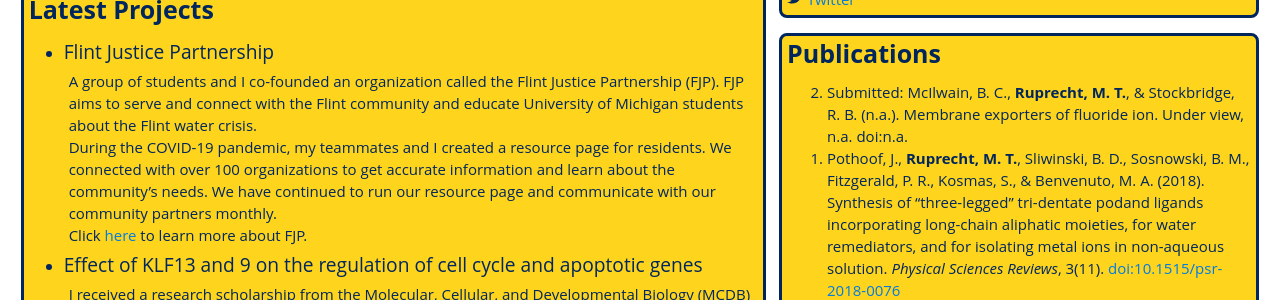
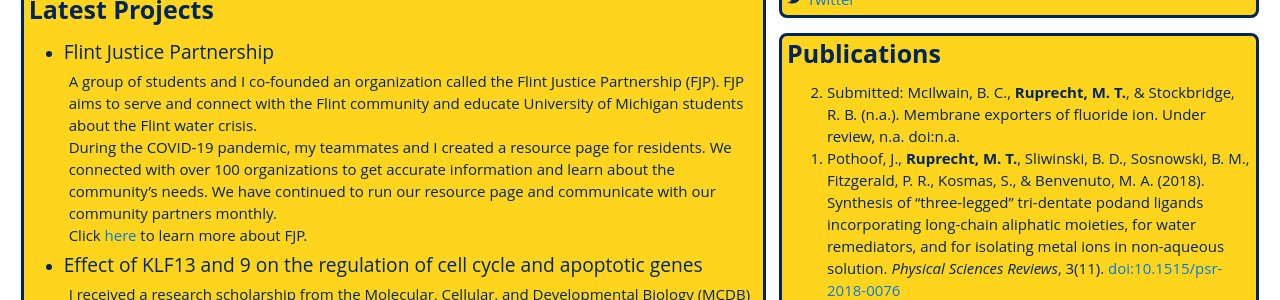
Before and after one commit to MichalRuprecht/michalruprecht.github.io, a Jekyll site: the page built from index.html, in a window 1280 px wide and 900 px high, scrolled down 1027 px. Shown: the part 178-478 px from the top of the window. Built offline with Jekyll 4.4.1, drawn with Linux system fonts in a browser that asks for light colours.

Commit message:
Update index.html

```diff
--- a/index.html
+++ b/index.html
@@ -77,7 +77,7 @@ title: Home - Michal Ruprecht
           <h2>Publications</h2>
           <h3>
             <ol reversed>
-              <li>Submitted: McIlwain, B. C., <b>Ruprecht, M. T.</b>, & Stockbridge, R. B. (n.a.). Membrane exporters of fluoride ion. Under view, n.a. doi:n.a.</li>
+              <li>Submitted: McIlwain, B. C., <b>Ruprecht, M. T.</b>, & Stockbridge, R. B. (n.a.). Membrane exporters of fluoride ion. Under review, n.a. doi:n.a.</li>
               <li>Pothoof, J., <b>Ruprecht, M. T.</b>, Sliwinski, B. D., Sosnowski, B. M., Fitzgerald, P. R., Kosmas, S., & Benvenuto, M. A. (2018). Synthesis of “three-legged” tri-dentate podand ligands incorporating long-chain aliphatic moieties, for water remediators, and for isolating metal ions in non-aqueous solution. <i>Physical Sciences Reviews</i>, 3(11). <a href="https://www.degruyter.com/view/journals/psr/3/11/article-20180076.xml?language=en" target="_blank">doi:10.1515/psr-2018-0076</a></li>
             </ol>
           </h3>
```
